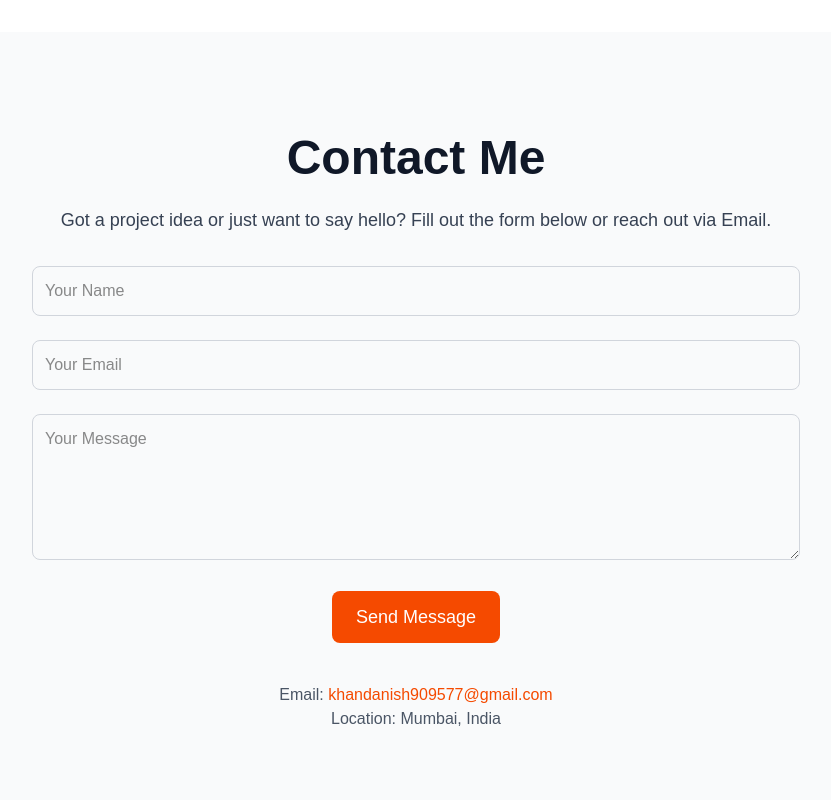
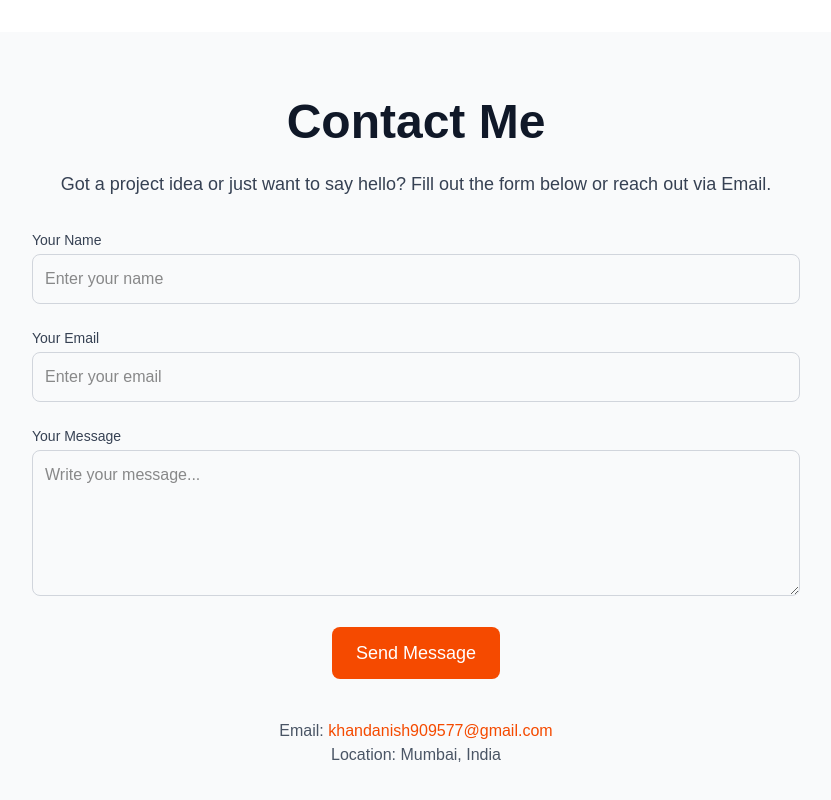
Before and after one commit to danishkhan8909/danish_portfolio, a Next.js app: page / in a window 1280 px wide. Shown: the part 2081-2881 px from the top of the page, without its empty margins (224-1055 px from the left). Built offline with nearby package versions, Linux system fonts and the light colour scheme.

Commit message:
new changes

```diff
--- a/src/components/home/contact.jsx
+++ b/src/components/home/contact.jsx
@@ -35,27 +35,61 @@ const Contact = () => {
         </p>
 
         <form className="space-y-6" onSubmit={sendEmail}>
+
+          {/* Name */}
+          <div className="text-left">
+            <label
+              htmlFor="name"
+              className="block mb-1 text-sm font-medium text-gray-700"
+            >
+              Your Name
+            </label>
             <input
               type="text"
+              id="name"
               name="name"
-            placeholder="Your Name"
+              placeholder="Enter your name"
               className="w-full p-3 rounded-lg border border-gray-300 focus:outline-none focus:ring-2 focus:ring-orange-500"
               required
             />
+          </div>
+
+          {/* Email */}
+          <div className="text-left">
+            <label
+              htmlFor="email"
+              className="block mb-1 text-sm font-medium text-gray-700"
+            >
+              Your Email
+            </label>
             <input
               type="email"
+              id="email"
               name="email"
-            placeholder="Your Email"
+              placeholder="Enter your email"
               className="w-full p-3 rounded-lg border border-gray-300 focus:outline-none focus:ring-2 focus:ring-orange-500"
               required
             />
+          </div>
+
+          {/* Message */}
+          <div className="text-left">
+            <label
+              htmlFor="message"
+              className="block mb-1 text-sm font-medium text-gray-700"
+            >
+              Your Message
+            </label>
             <textarea
-            placeholder="Your Message"
+              id="message"
               name="message"
               rows="5"
+              placeholder="Write your message..."
               className="w-full p-3 rounded-lg border border-gray-300 focus:outline-none focus:ring-2 focus:ring-orange-500"
               required
             ></textarea>
+          </div>
+
           <button
             type="submit"
             className="bg-orange-600 text-white px-6 py-3 rounded-lg text-lg hover:bg-orange-700 transition duration-300"
```
Lines whose indentation alone changed are shown as unchanged.
